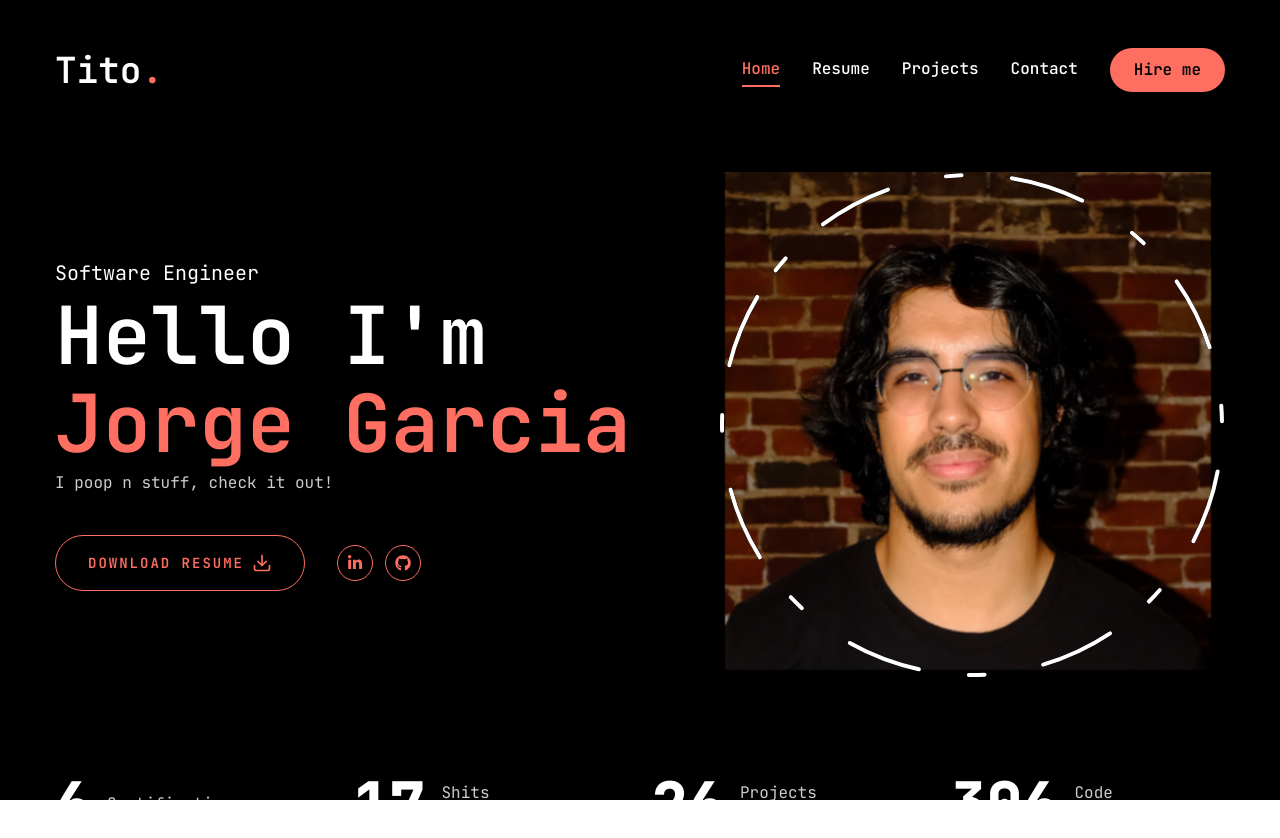
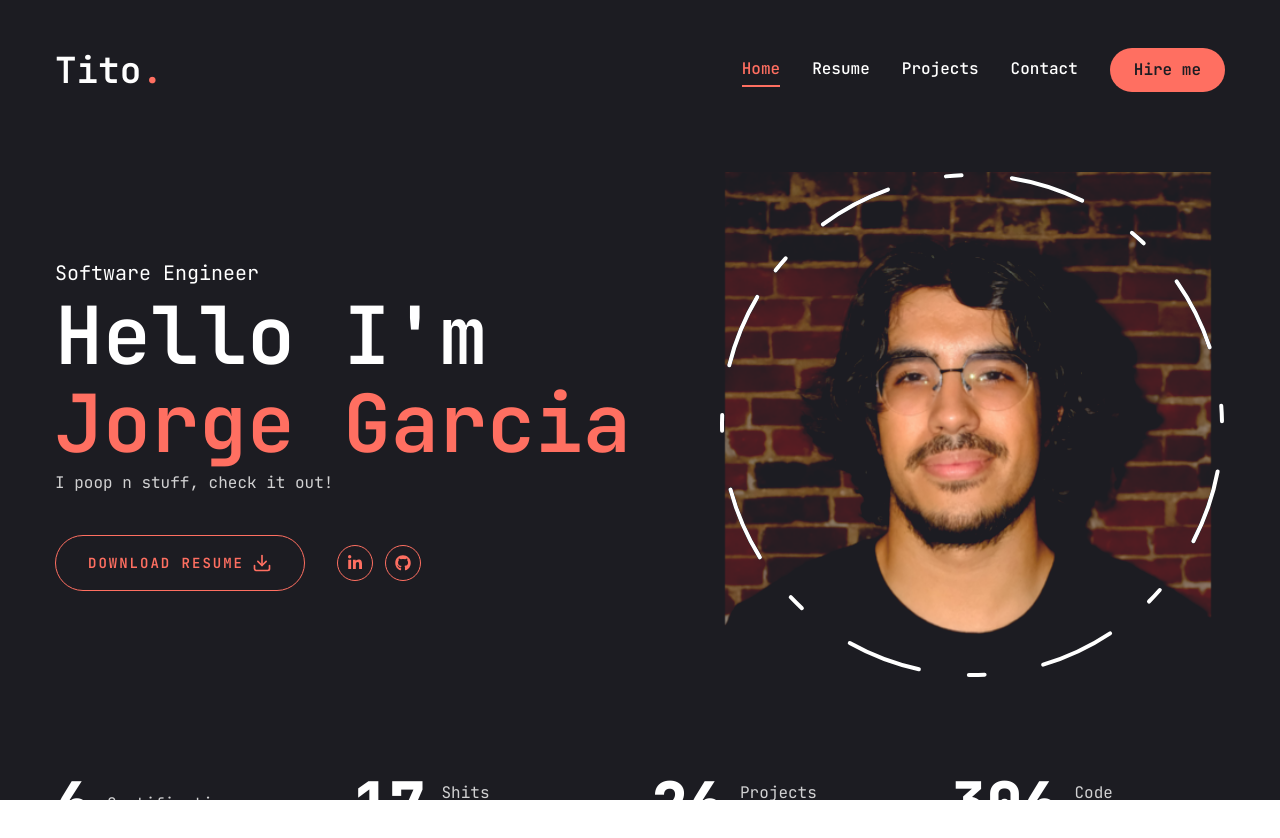
Before and after one commit to Poiixen/poiixen.github.io, a Next.js app: page / in a window 1280 px wide. Shown: the top 838 px of the page. Built offline with nearby package versions, Linux system fonts and the light colour scheme.

Commit message:
bug fix
circle animation bug fixed, leads into transition with photo simultaneously

```diff
--- a/components/Photo.jsx
+++ b/components/Photo.jsx
@@ -36,6 +36,7 @@ const Photo = () => {
         fill="transparent"
         viewBox="0 0 506 506"
         xmlns="http://www.w3.org/2000/svg"
+        delay="5"
       >
         <motion.circle
           cx="253"
@@ -45,15 +46,18 @@ const Photo = () => {
           strokeWidth="4"
           strokeLinecap="round"
           strokeLinejoin="round"
-          initial={{ strokeDasharray: "24 10 0 0"}}
+          initial={{
+            opacity: 0,
+            strokeDasharray: "24 10 0 0"}}
           animate={{
+            opacity: 1,
             strokeDasharray: ["15 120 25 25", "16 25 92 72", "4 250 22 22"],
             rotate: [120, 360],
           }}
           transition={{
-            duration: 20,
-            repeat: Infinity,
-            repeatType: "reverse",
+            opacity: { duration: 0, delay: .75 },
+            strokeDasharray: { duration: 20, repeat: Infinity, repeatType: "reverse" },
+            rotate: { duration: 20, repeat: Infinity, repeatType: "reverse" }
           }}
         />
       </motion.svg>
--- a/tailwind.config.js
+++ b/tailwind.config.js
@@ -24,9 +24,9 @@ module.exports = {
     },
     extend: {
       colors: {
-        primary: "#000",
+        primary: "#1c1c22", //#000
         accent: {
-          DEFAULT: "#ff6f61",
+          DEFAULT: "#ff6f61", //#ff6f61
           dark: "#ff6f61",
         },
       },
```
